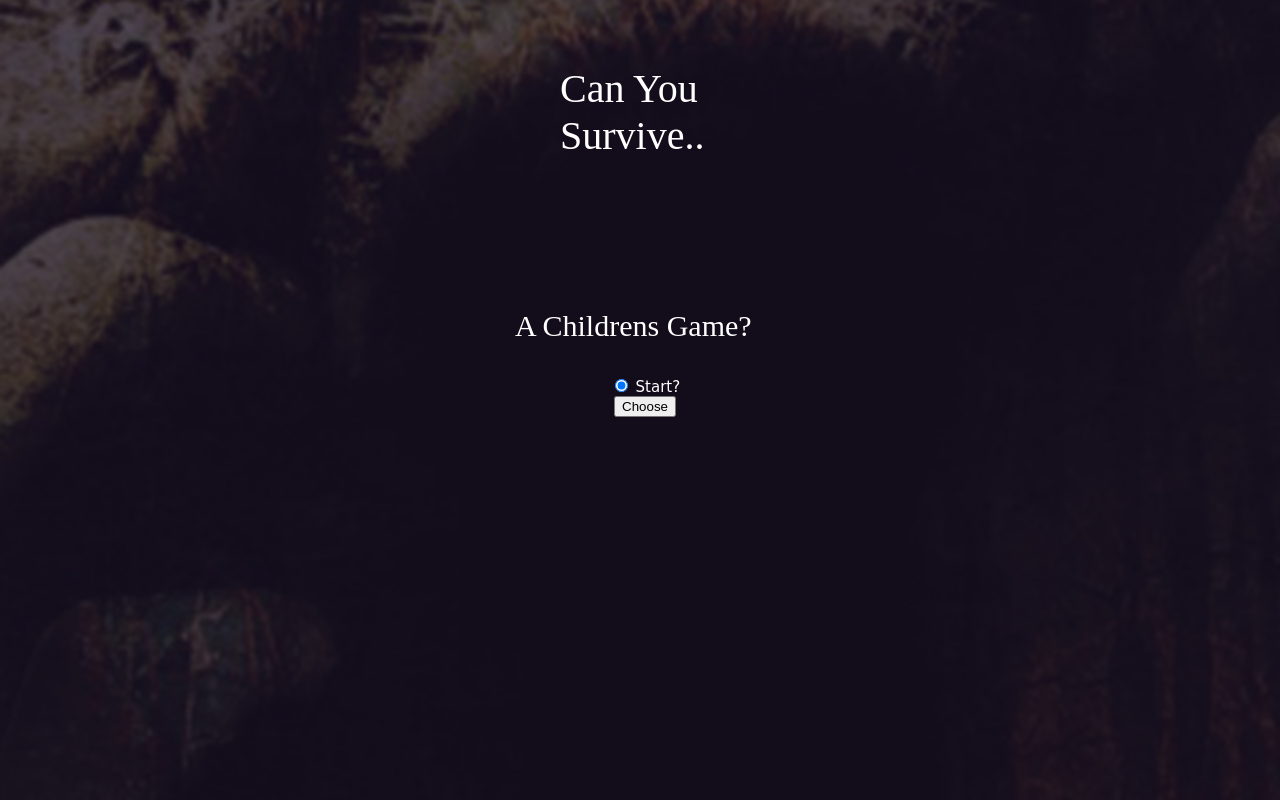
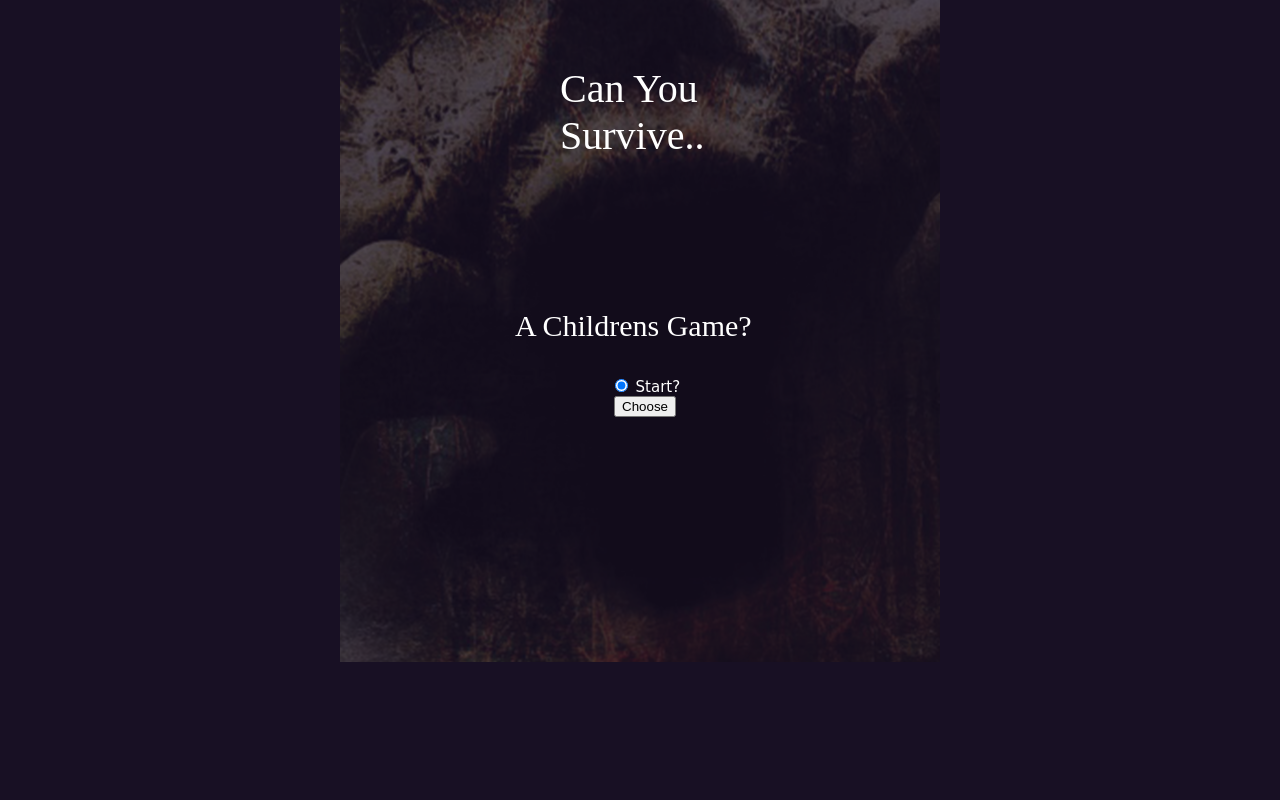
Before and after one commit to KBosell/HorrorAdventure, a plain HTML site: page index.html in a window 1280 px wide. Drawn offline with Linux system fonts and the light colour scheme.

Commit message:
Updated4

```diff
--- a/css/styles.css
+++ b/css/styles.css
@@ -5,7 +5,7 @@ body {
 	background-image:url(background_image.png);
 	background-repeat:no-repeat;
     background-position: center;
- 	background-size: 100%;
+ 	background-size: auto;
 	color:white;
 	font-family: 'Gloria Hallelujah', cursive;
 
```
